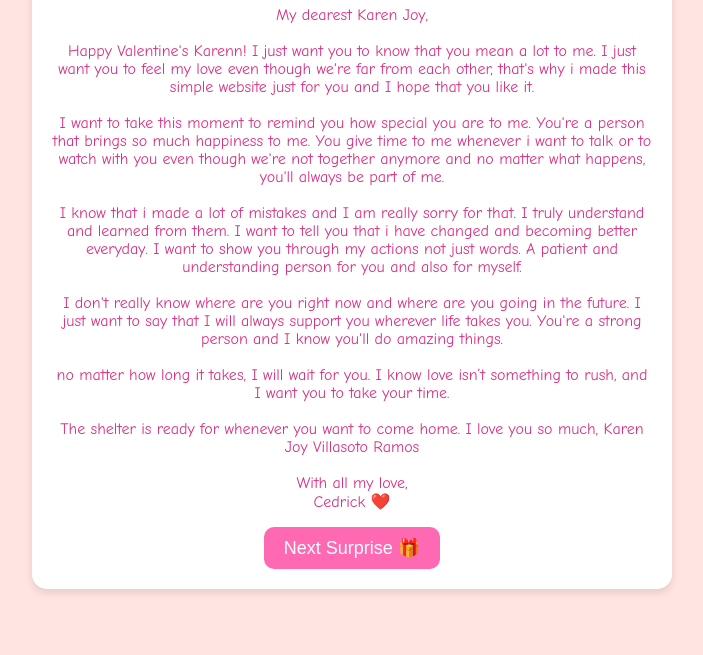
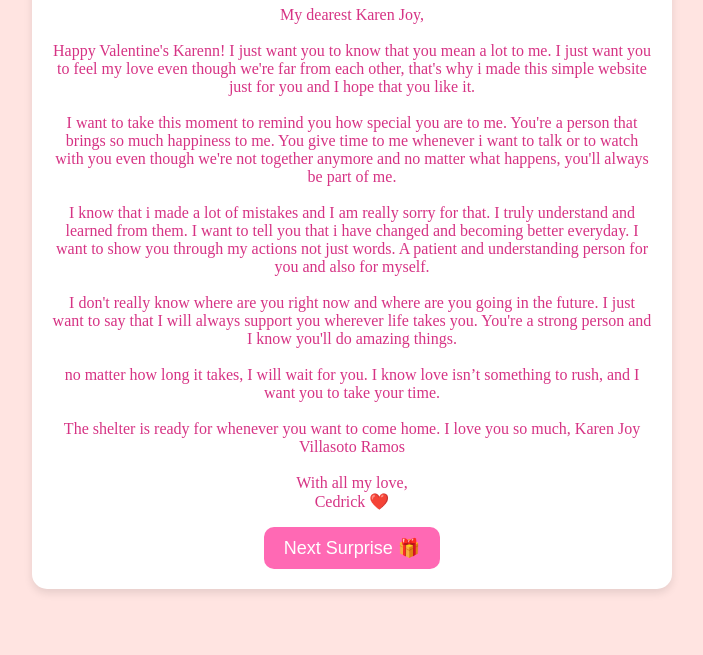
Before and after one commit to albuerocedrick/KarenJoy, a plain HTML site: page page3.html in a window 1280 px wide. Shown: the part 145-800 px from the top of the page, without its empty margins (288-991 px from the left). Drawn offline with Linux system fonts and the light colour scheme; a script that the page names is missing.

Commit message:
Update styles.css

```diff
--- a/styles.css
+++ b/styles.css
@@ -1,7 +1,5 @@
-@import url('https://fonts.googleapis.com/css2?family=Comic+Neue:wght@400;700&display=swap');
 
 body {
-    font-family: 'Comic Neue', sans-serif;
     background-color: #FFE4E1;
     color: #D63384;
     text-align: center;
```
